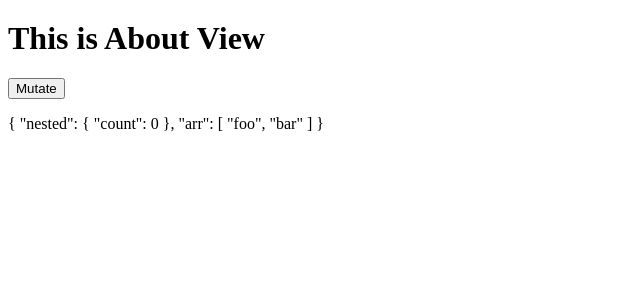
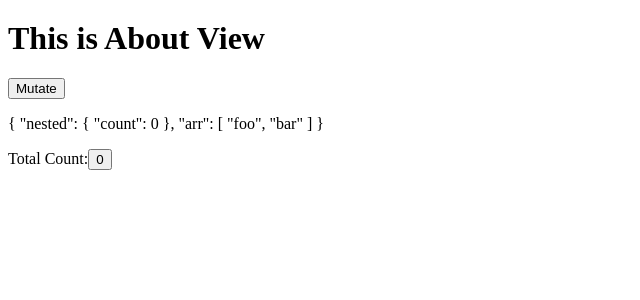
Before and after one commit to om-jasoliya91/vuedemo, a Vue app: page /about in a window 1280 px wide. Shown: the top 300 px of the page, without its empty margins (0-640 px from the left). Built offline with nearby package versions, Linux system fonts and the light colour scheme.

Commit message:
nextTick( how works and how async and await works)

```diff
--- a/src/components/practise/ReactivityExample.vue
+++ b/src/components/practise/ReactivityExample.vue
@@ -1,5 +1,5 @@
 <script setup>
-import { ref } from 'vue';
+import { ref, nextTick } from 'vue';
 
 const obj = ref({
   nested: { count: 0 },
@@ -9,11 +9,24 @@ function mutateDeeply() {
   obj.value.nested.count++,
     obj.value.arr.push('ketan', 'om')
 }
+
+// Count variable for increment()
+
+const count = ref(0)
+async function increment() {
+  count.value++ //it is update existing value
+  await nextTick() //it is wait DOM update
+  console.log('DOM updated! New count:', count.value) //It is finally display in consol check Now DOM is updated
+  //Now the DOM is Updated
+}
+
 </script>
 
 <template>
   <button @click="mutateDeeply">Mutate</button>
   <p>{{ obj }}</p>
+
+  Total Count:<button @click="increment">{{ count }}</button>
 </template>
 
 <style scoped></style>
```
